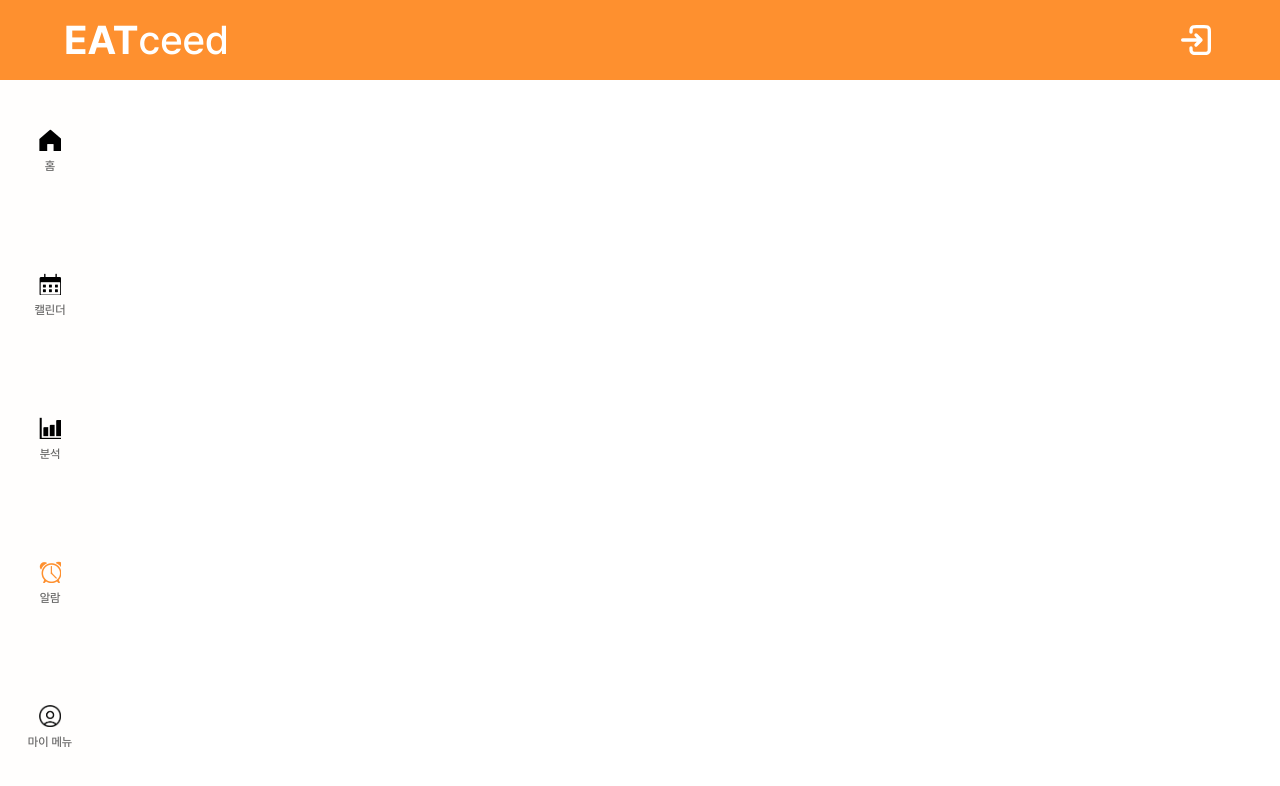
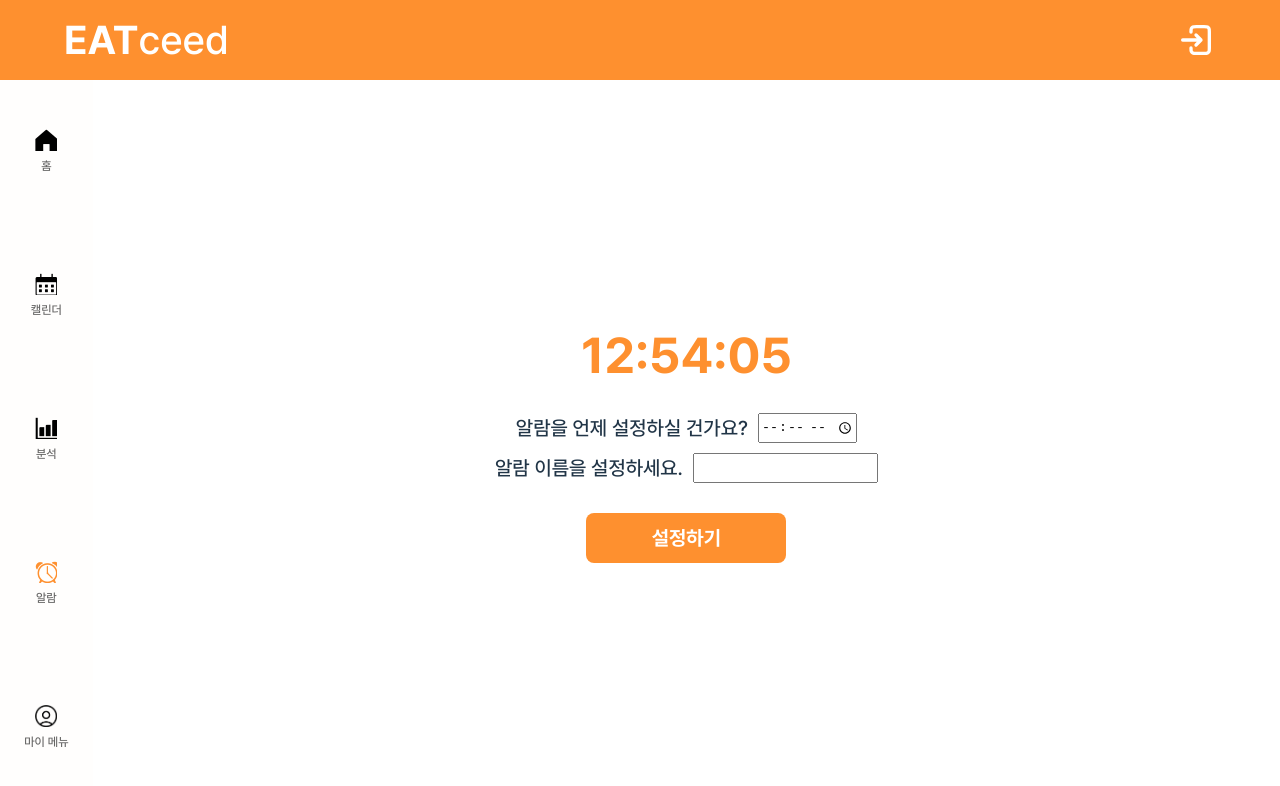
Before and after one commit to catnofat/EatceedWEB, a React (Vite) app: page /alarm in a window 1280 px wide. Shown: the top 786 px of the page. Built offline with nearby package versions, Linux system fonts and the light colour scheme; no server answers; sample sign-in values are in the browser's storage.

Commit message:
feat:알람기능 추가

```diff
--- /dev/null
+++ b/src/components/molecules/AlarmGroup.jsx
@@ -0,0 +1,170 @@
+import React, { useState, useEffect, useRef } from 'react'
+import styled from 'styled-components'
+import alarmsound from '../../assets/alarmsound.mp3'
+
+const Containerdiv = styled.div`
+  display: flex;
+  width: 100%;
+  align-items: center;
+  flex-grow: 1;
+  justify-contents: center;
+  text-align: center;
+`
+
+const Groupdiv = styled.div`
+  width: 100%;
+  display: flex;
+  flex-direction: column;
+  margin: auto;
+`
+
+const Clockdiv = styled.div`
+  color: #fe902f;
+  font-family: PretendardBold;
+  font-size: 5rem;
+  margin-bottom: 2rem;
+`
+const Alarmsetdiv = styled.div`
+  display: flex;
+  margin-right: auto;
+  margin-left: auto;
+  font-family: Pretendard;
+  margin-bottom: 1rem;
+  font-size: 2rem;
+`
+const Styledlabel = styled.label`
+  margin-right: 1rem;
+`
+const Styledbutton = styled.button`
+  width: 20rem;
+  height: 5rem;
+  margin-top: 2rem;
+  margin-left: auto;
+  margin-right: auto;
+  background-color: #fe902f;
+  font-size: 2rem;
+  font-family: PretendardBold;
+  color: white;
+`
+
+const Textdiv = styled.div`
+  font-size: 2rem;
+  font-family: Pretendard;
+`
+const AlarmGroup = () => {
+  const [currentTime, setCurrentTime] = useState(new Date())
+  const [alarmTime, setAlarmTime] = useState('')
+  const [alarmName, setAlarmName] = useState('')
+  const [isAlarmSet, setIsAlarmSet] = useState(false)
+  const [timeLeft, setTimeLeft] = useState(0)
+  const beepRef = useRef(null)
+
+  useEffect(() => {
+    const timer = setInterval(() => {
+      setCurrentTime(new Date())
+    }, 1000)
+    return () => clearInterval(timer)
+  }, [])
+
+  const handleSetAlarm = () => {
+    if (alarmTime) {
+      const [hours, minutes] = alarmTime.split(':').map(Number)
+      const now = new Date()
+      let alarmDate = new Date()
+      alarmDate.setHours(hours, minutes, 0, 0)
+
+      if (alarmDate < now) {
+        alarmDate.setDate(alarmDate.getDate() + 1)
+      }
+
+      const timeDiff = alarmDate - now
+      setTimeLeft(timeDiff)
+      setIsAlarmSet(true)
+    }
+  }
+
+  const handleOffAlarm = () => {
+    setIsAlarmSet(false)
+  }
+
+  useEffect(() => {
+    let timer
+    if (isAlarmSet && timeLeft > 0) {
+      timer = setTimeout(() => {
+        setTimeLeft(timeLeft - 1000)
+      }, 1000)
+    } else if (isAlarmSet && timeLeft <= 0) {
+      beepRef.current.play()
+      setIsAlarmSet(false)
+    }
+    return () => clearTimeout(timer)
+  }, [isAlarmSet, timeLeft])
+
+  const formatTime = date => {
+    const hours = String(date.getHours()).padStart(2, '0')
+    const minutes = String(date.getMinutes()).padStart(2, '0')
+    const seconds = String(date.getSeconds()).padStart(2, '0')
+    return `${hours}:${minutes}:${seconds}`
+  }
+
+  return (
+    <Containerdiv>
+      <audio
+        ref={beepRef}
+        src={alarmsound}
+        id="beep"></audio>
+
+      <Groupdiv>
+        <Clockdiv>{formatTime(currentTime)}</Clockdiv>
+        {!isAlarmSet && (
+          <>
+            <Alarmsetdiv>
+              <Styledlabel htmlFor="alarmTime">
+                알람을 언제 설정하실 건가요?
+              </Styledlabel>
+              <input
+                type="time"
+                id="alarmTime"
+                value={alarmTime}
+                onChange={e => setAlarmTime(e.target.value)}
+              />
+            </Alarmsetdiv>
+            <Alarmsetdiv>
+              <Styledlabel>알람 이름을 설정하세요.</Styledlabel>
+              <input
+                type="text"
+                id="alarmName"
+                value={alarmName}
+                onChange={e => setAlarmName(e.target.value)}
+              />
+            </Alarmsetdiv>{' '}
+            <Styledbutton
+              className="btn"
+              onClick={handleSetAlarm}
+              disabled={isAlarmSet}>
+              설정하기
+            </Styledbutton>
+          </>
+        )}
+
+        {isAlarmSet && (
+          <Textdiv>
+            <div>{alarmName}</div>
+            <div>
+              {Math.floor(timeLeft / 1000 / 3600)}시간{' '}
+              {Math.floor((timeLeft / 60000) % 60)} 분{' '}
+              {Math.floor((timeLeft / 1000) % 60)} 초 남았어요!
+            </div>
+            <Styledbutton
+              className="btn"
+              onClick={handleOffAlarm}>
+              취소하기
+            </Styledbutton>
+          </Textdiv>
+        )}
+      </Groupdiv>
+    </Containerdiv>
+  )
+}
+
+export default AlarmGroup
--- a/src/pages/AlarmPage.jsx
+++ b/src/pages/AlarmPage.jsx
@@ -1,10 +1,20 @@
 import { Fragment } from 'react'
 import SNB from '../components/molecules/SNB'
+import AlarmGroup from '../components/molecules/AlarmGroup'
+import styled from 'styled-components'
+
+const LayoutContainer = styled.div`
+  display: flex;
+  overflow-x: hidden;
+`
 
 const AlarmPage = () => {
   return (
     <Fragment>
-      <SNB cur="alarm" />
+      <LayoutContainer>
+        <SNB cur="alarm" />
+        <AlarmGroup />
+      </LayoutContainer>
     </Fragment>
   )
 }
```
Also changed, not shown: 1 other file (tests, documents, lock files or other folders).
